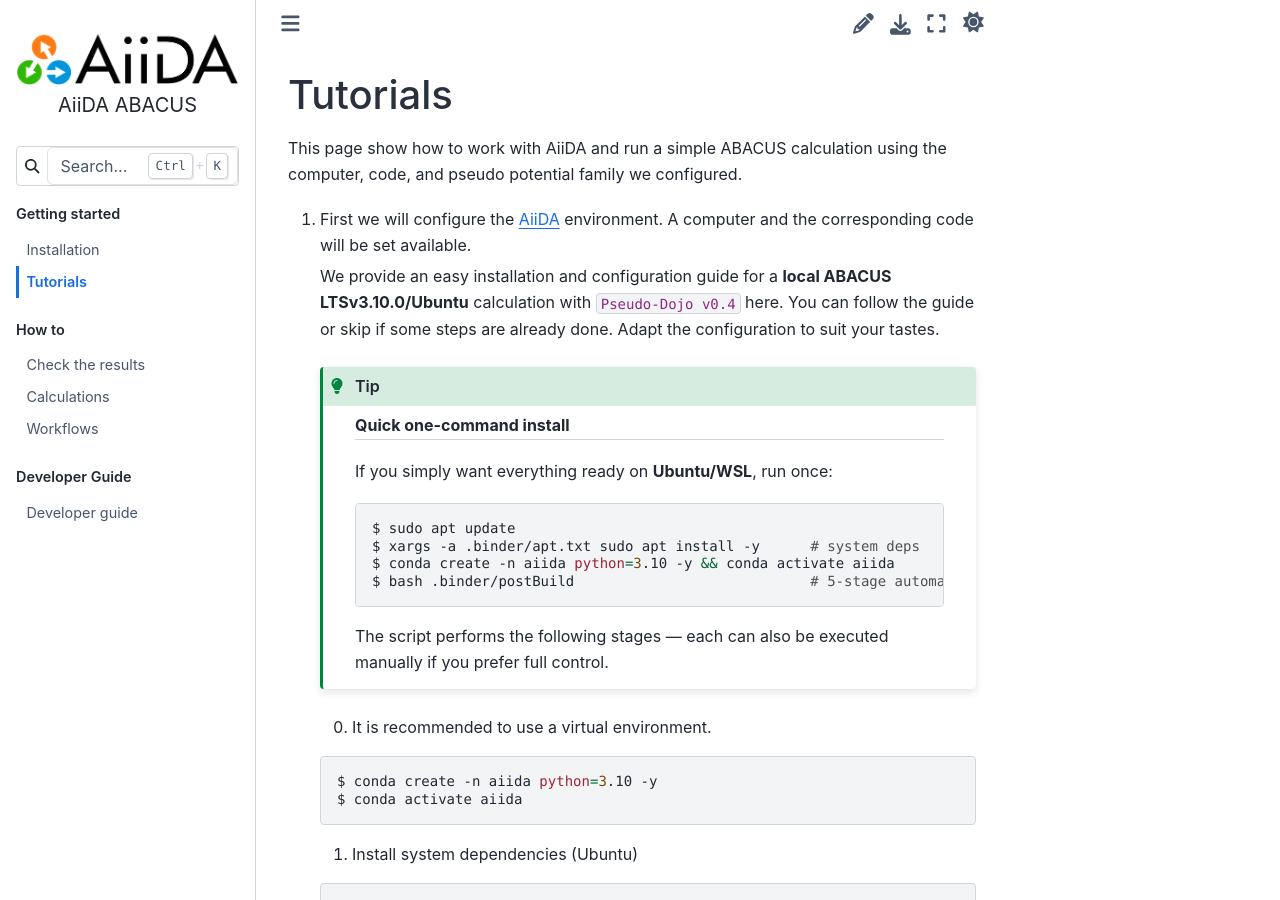
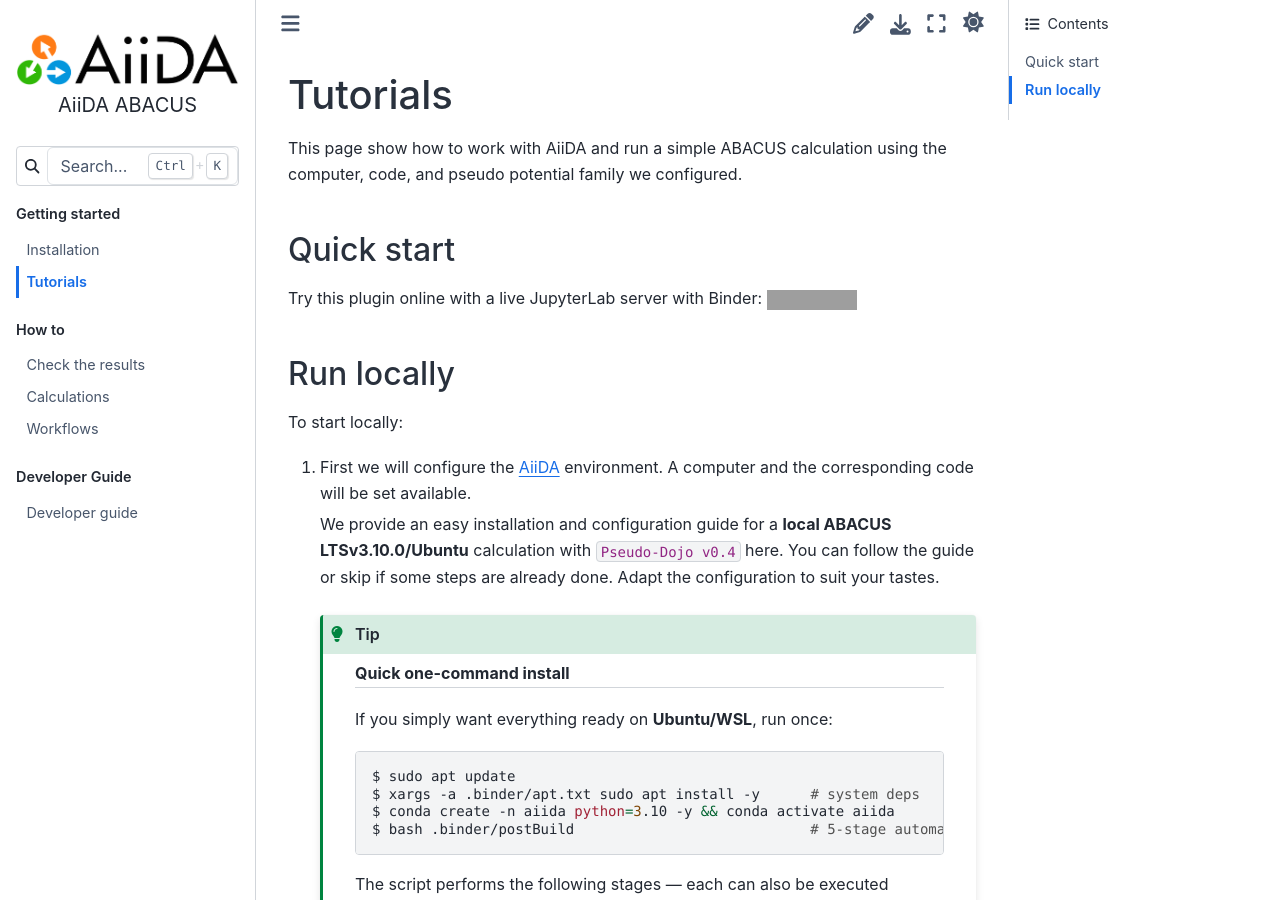
Before and after one commit to MCresearch/aiida-abacus, a Sphinx documentation site: the page built from docs/source/tutorials/index.md, in a window 1280 px wide and 900 px high. Built offline with Sphinx 7.4.7 and the Sphinx Book theme 1.1.4, drawn with Linux system fonts in a browser that asks for light colours; pages that are not in the unit, such as notebooks, are missing from menus; grey boxes are pictures that could not be loaded.

Commit message:
Update tutorials to include binder

```diff
--- a/docs/source/tutorials/index.md
+++ b/docs/source/tutorials/index.md
@@ -3,6 +3,14 @@
 This page show how to work with AiiDA and run a simple ABACUS calculation using the computer, code, and pseudo potential family we configured.
 
 (tutorials-quick-start)=
+
+## Quick start
+
+Try this plugin online with a live JupyterLab server with Binder: [![Binder][binder-badge]][binder-link]
+
+## Run locally
+
+To start locally:
 
 1. First we will configure the [AiiDA](https://www.aiida.net/) environment. A computer and the corresponding code will be set available.
 
@@ -180,3 +188,6 @@
 If you are using a Batch Job Scheduler like [SLURM](https://slurm.schedmd.com/) to manage the job queues and execution on a compute resource, see supported
 [Batch Job Schedulers](https://aiida.readthedocs.io/projects/aiida-core/en/latest/topics/schedulers.html).
 :::
+
+[binder-badge]: https://mybinder.org/badge_logo.svg
+[binder-link]: https://mybinder.org/v2/gh/MCresearch/aiida-abacus/HEAD?urlpath=%2Fdoc%2Ftree%2Fexamples%2Fbinder-example.ipynb
```
